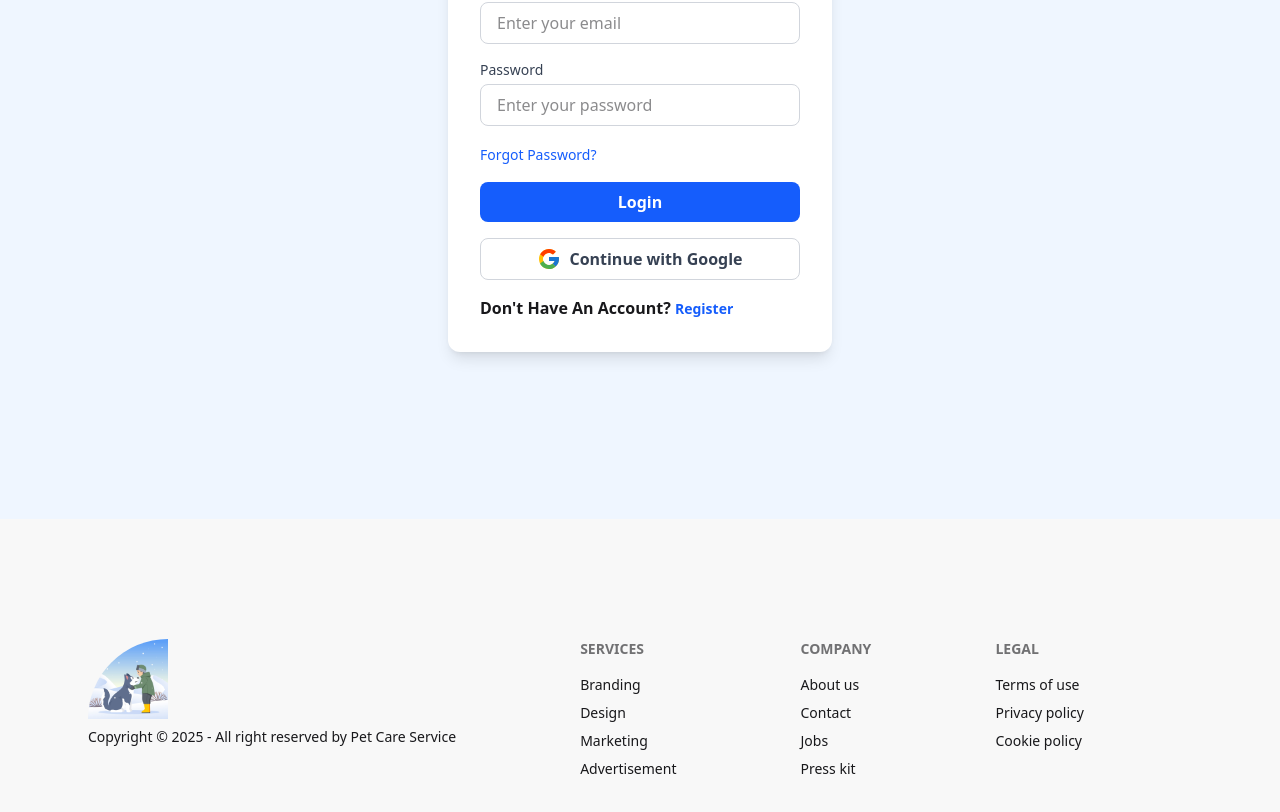
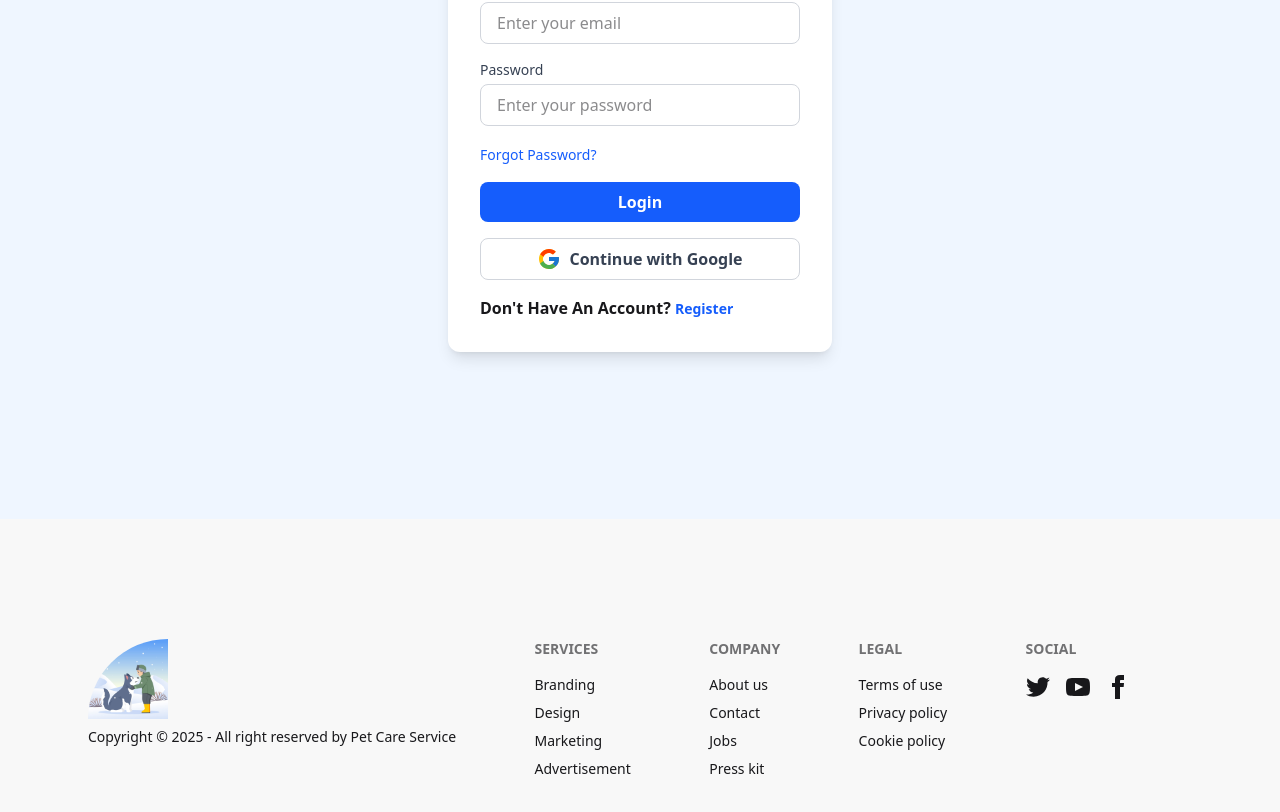
Before and after one commit to MD-Sabbir-Hosain-Rafi99/PetCare, a React (Vite) app: page /auth/login in a window 1280 px wide. Shown: the part 346-1158 px from the top of the page. Built offline with nearby package versions, Linux system fonts and the light colour scheme; no server answers.

Commit message:
Swiper integrated in banner section and integrated farmerMotion in cards

```diff
--- a/package.json
+++ b/package.json
@@ -13,6 +13,7 @@
     "@tailwindcss/vite": "^4.1.15",
     "axios": "^1.12.2",
     "firebase": "^12.4.0",
+    "framer-motion": "^12.23.24",
     "react": "^19.1.1",
     "react-dom": "^19.1.1",
     "react-hot-toast": "^2.6.0",
--- a/src/components/Footer.jsx
+++ b/src/components/Footer.jsx
@@ -31,6 +31,44 @@
             <a className="link link-hover">Privacy policy</a>
             <a className="link link-hover">Cookie policy</a>
           </nav>
+          <nav>
+            <h6 className="footer-title">Social</h6>
+            <div className="grid grid-flow-col gap-4">
+              <a>
+                <svg
+                  xmlns="http://www.w3.org/2000/svg"
+                  width="24"
+                  height="24"
+                  viewBox="0 0 24 24"
+                  className="fill-current">
+                  <path
+                    d="M24 4.557c-.883.392-1.832.656-2.828.775 1.017-.609 1.798-1.574 2.165-2.724-.951.564-2.005.974-3.127 1.195-.897-.957-2.178-1.555-3.594-1.555-3.179 0-5.515 2.966-4.797 6.045-4.091-.205-7.719-2.165-10.148-5.144-1.29 2.213-.669 5.108 1.523 6.574-.806-.026-1.566-.247-2.229-.616-.054 2.281 1.581 4.415 3.949 4.89-.693.188-1.452.232-2.224.084.626 1.956 2.444 3.379 4.6 3.419-2.07 1.623-4.678 2.348-7.29 2.04 2.179 1.397 4.768 2.212 7.548 2.212 9.142 0 14.307-7.721 13.995-14.646.962-.695 1.797-1.562 2.457-2.549z"></path>
+                </svg>
+              </a>
+              <a>
+                <svg
+                  xmlns="http://www.w3.org/2000/svg"
+                  width="24"
+                  height="24"
+                  viewBox="0 0 24 24"
+                  className="fill-current">
+                  <path
+                    d="M19.615 3.184c-3.604-.246-11.631-.245-15.23 0-3.897.266-4.356 2.62-4.385 8.816.029 6.185.484 8.549 4.385 8.816 3.6.245 11.626.246 15.23 0 3.897-.266 4.356-2.62 4.385-8.816-.029-6.185-.484-8.549-4.385-8.816zm-10.615 12.816v-8l8 3.993-8 4.007z"></path>
+                </svg>
+              </a>
+              <a>
+                <svg
+                  xmlns="http://www.w3.org/2000/svg"
+                  width="24"
+                  height="24"
+                  viewBox="0 0 24 24"
+                  className="fill-current">
+                  <path
+                    d="M9 8h-3v4h3v12h5v-12h3.642l.358-4h-4v-1.667c0-.955.192-1.333 1.115-1.333h2.885v-5h-3.808c-3.596 0-5.192 1.583-5.192 4.615v3.385z"></path>
+                </svg>
+              </a>
+            </div>
+          </nav>
         </footer>
       </div>
     </div>
--- a/src/components/ServiceDetailsCard.jsx
+++ b/src/components/ServiceDetailsCard.jsx
@@ -1,5 +1,6 @@
 import React from "react";
 import { Link } from "react-router";
+import { motion } from "framer-motion";
 
 const ServiceDetailsCard = ({ petservice }) => {
     const { serviceId } = petservice;
@@ -12,7 +13,11 @@
     // }
     return (
         <Link to={`/service/${serviceId}`}>
-            <div className="card bg-base-100 border shadow-sm cursor-pointer">
+            <motion.div initial={{ opacity: 0, y: 20 }}
+                animate={{ opacity: 1, y: 0 }}
+                whileHover={{ scale: 1.05 }}
+                transition={{ duration: 0.3 }}
+                className="card bg-base-100 border shadow-sm cursor-pointer">
                 <figure className='h-58 overflow-hidden'>
                     <img className='w-full object-cover'
                         src={petservice.image}
@@ -26,7 +31,7 @@
                         View Details
                     </button>
                 </div>
-            </div>
+            </motion.div>
 
         </Link>
     );
--- a/src/layouts/Banner.jsx
+++ b/src/layouts/Banner.jsx
@@ -4,12 +4,24 @@
 import banner3 from '../assets/banner3.jpg'
 import banner4 from '../assets/banner4.jpg'
 
+import { Swiper, SwiperSlide } from "swiper/react";
+
+import "swiper/css";
+import { Autoplay } from 'swiper/modules'
+
 const Banner = () => {
     return (
         <div>
             <div className="carousel w-full">
-
+                <Swiper
+                    spaceBetween={30}
+                    slidesPerView={1}
+                    loop={true}
+                    autoplay={{ delay: 3000 }}
+                    modules={[Autoplay]}
+                >
                     {/* Slide 1 */}
+                    <SwiperSlide>
                         <div id="slide1" className="carousel-item relative w-full h-[600px] bg-gradient-to-b from-blue-50 to-white rounded-lg overflow-hidden">
                             <div className="flex flex-col lg:flex-row items-center justify-between mx-auto px-6 md:px-12 lg:px-20 h-full">
                                 {/* Left */}
@@ -40,8 +52,10 @@
                                 <a href="#slide2" className="btn btn-circle bg-white/80 hover:bg-white text-gray-700 border-none shadow">❯</a>
                             </div>
                         </div>
+                    </SwiperSlide>
 
                     {/* Slide 2 */}
+                    <SwiperSlide>
                         <div id="slide2" className="carousel-item relative w-full h-[600px] bg-gradient-to-b from-blue-50 to-white rounded-lg overflow-hidden">
                             <div className="flex flex-col lg:flex-row items-center justify-between mx-auto px-6 md:px-12 lg:px-20 h-full">
                                 <div className="flex-1 lg:flex-[0_0_50%] text-center lg:text-left space-y-5 z-10 flex flex-col justify-center">
@@ -70,8 +84,10 @@
                                 <a href="#slide3" className="btn btn-circle bg-white/80 hover:bg-white text-gray-700 border-none shadow">❯</a>
                             </div>
                         </div>
+                    </SwiperSlide>
 
                     {/* Slide 3 */}
+                    <SwiperSlide>
                         <div id="slide3" className="carousel-item relative w-full h-[600px] bg-gradient-to-b from-blue-50 to-white rounded-lg overflow-hidden">
                             <div className="flex flex-col lg:flex-row items-center justify-between mx-auto px-6 md:px-12 lg:px-20 h-full">
                                 <div className="flex-1 lg:flex-[0_0_50%] text-center lg:text-left space-y-5 z-10 flex flex-col justify-center">
@@ -100,8 +116,10 @@
                                 <a href="#slide4" className="btn btn-circle bg-white/80 hover:bg-white text-gray-700 border-none shadow">❯</a>
                             </div>
                         </div>
+                    </SwiperSlide>
 
                     {/* Slide 4 */}
+                    <SwiperSlide>
                         <div id="slide4" className="carousel-item relative w-full h-[600px] bg-gradient-to-b from-blue-50 to-white rounded-lg overflow-hidden">
                             <div className="flex flex-col lg:flex-row items-center justify-between mx-auto px-6 md:px-12 lg:px-20 h-full">
                                 <div className="flex-1 lg:flex-[0_0_50%] text-center lg:text-left space-y-5 z-10 flex flex-col justify-center">
@@ -130,7 +148,8 @@
                                 <a href="#slide1" className="btn btn-circle bg-white/80 hover:bg-white text-gray-700 border-none shadow">❯</a>
                             </div>
                         </div>
-
+                    </SwiperSlide>
+                </Swiper>
             </div>
         </div>
 
--- a/src/pages/Home.jsx
+++ b/src/pages/Home.jsx
@@ -7,6 +7,7 @@
 import ServiceDetailsCard from '../components/ServiceDetailsCard';
 import { FaPaw, FaDog, FaCat, FaHeart, FaBone } from "react-icons/fa";
 import '../App.css'
+
 
 const Home = () => {
 
```
Also changed, not shown: 1 other file (tests, documents, lock files or other folders). Lines whose indentation alone changed are shown as unchanged.
